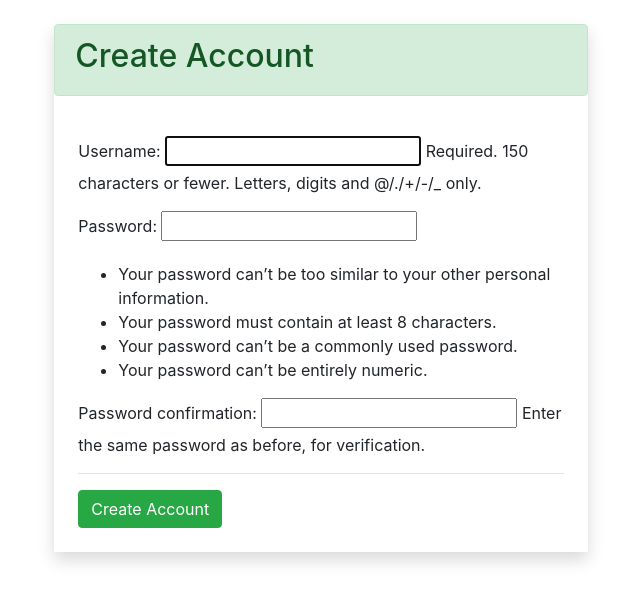
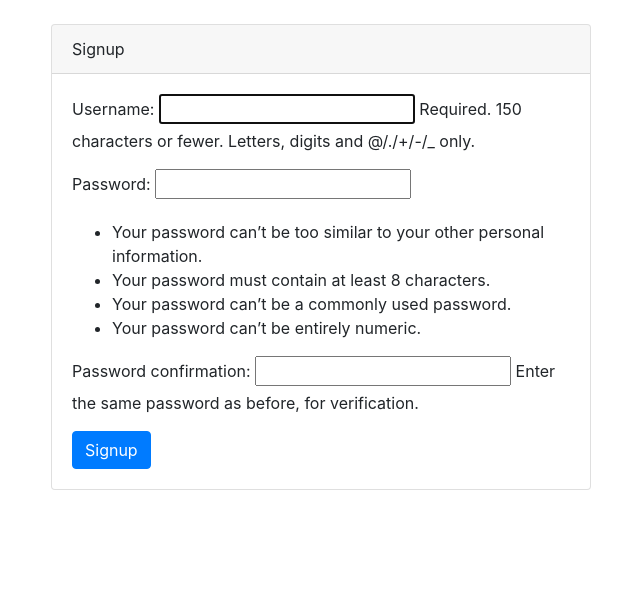
Before and after one commit to ishmeen-11/TODO, a Django app: page /signup/ in a window 1280 px wide. Shown: the part 56-659 px from the top of the page, without its empty margins (319-959 px from the left). Run offline with Django 3.2, Linux system fonts and the light colour scheme; some libraries are stand-ins or nearby versions.

Commit message:
Update signup.html

```diff
--- a/app/templates/signup.html
+++ b/app/templates/signup.html
@@ -1,21 +1,33 @@
 
 
-   {% extends 'base.html' %}
+{% extends 'base.html' %}
+{% load crispy_forms_tags %}
+
 {% block content %}
-<div class="containter pt-4">
-  <div class="col-lg-5 shadow  mx-auto p-0">
-    <div class="alert alert-success">
-      <h2>Create Account</h2>
+<div class="container mt-4">
+    <div class="row justify-content-center">
+        <div class="col-md-6">
+            <div class="card">
+                <div class="card-header">Signup</div>
+                <div class="card-body">
+                    <form method="post">
+                        {% csrf_token %}
+                        {{ form|crispy }}
+                        <button type="submit" class="btn btn-primary">Signup</button>
+                        <span id="error-message" class="text-danger" style="display: none;">Check your credentials</span>
+                    </form>
+                </div>
+            </div>
+        </div>
     </div>
-    <div class="p-4">
-      <form method="post" action="/signup/" >
-        {% csrf_token %}
-        {{ form.as_p }}
-        <hr>
-        <input class="btn btn-success" type="submit" value="Create Account">
-      </form>
-    </div>
-  </div>
 </div>
+{% endblock %}
 
+{% block script %}
+<script>
+    // Function to display error message
+    function displayErrorMessage() {
+        document.getElementById('error-message').style.display = 'block';
+    }
+</script>
 {% endblock %}
```
